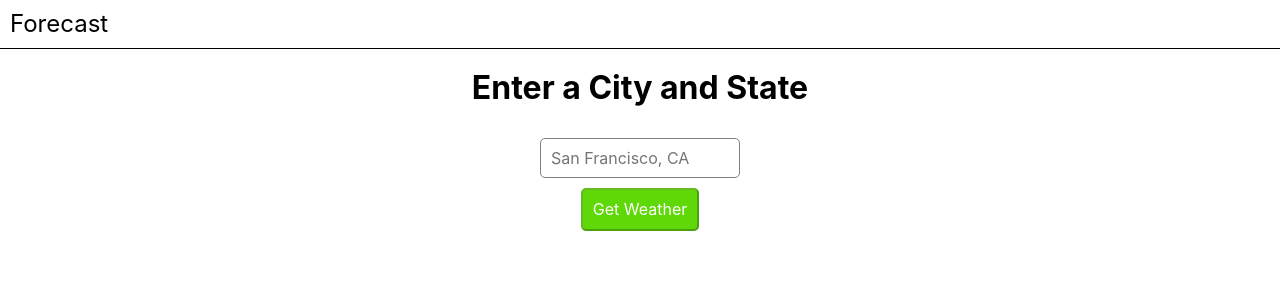
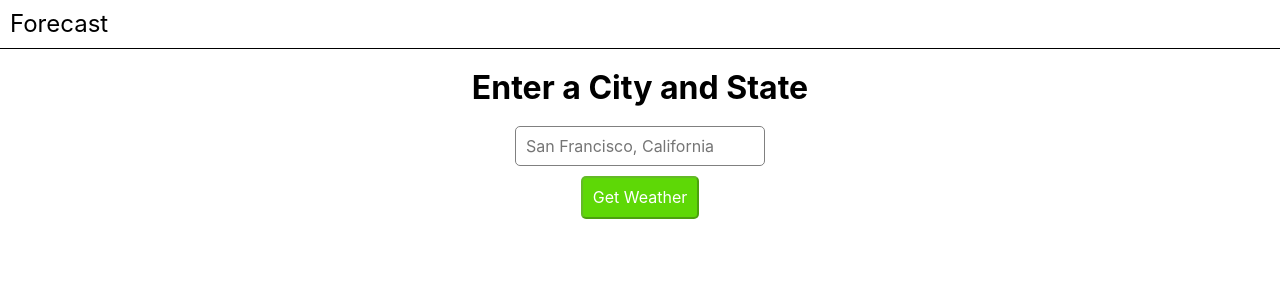
Before and after one commit to bdhsu/forecast, a React (Create React App) app: page / in a window 1280 px wide. Shown: the top 300 px of the page. Built offline with nearby package versions, Linux system fonts and the light colour scheme.

Commit message:
update README

```diff
--- a/src/App.css
+++ b/src/App.css
@@ -13,6 +13,10 @@ body {
   font-size: 1.6rem;
   font-family: -apple-system,BlinkMacSystemFont,Segoe UI,Roboto,Oxygen-Sans,Ubuntu,Cantarell,Helvetica Neue,sans-serif;
 
+}
+
+h1 {
+    margin-bottom: 0.3em;
 }
 
 .App {
@@ -77,7 +81,7 @@ header {
 
 
 .locinput {
-    max-width: 200px;
+    max-width: 250px;
     height: 40px;
     padding: 10px;
     margin: 10px;
@@ -85,6 +89,7 @@ header {
     border: 1px solid gray;
     /* margin: 0 auto; */
     display: flex;
+    /* font-size: 12px; */
 }
 
 .btn {
--- a/src/App.js
+++ b/src/App.js
@@ -33,11 +33,6 @@ class App extends Component {
                         <div className="header-logo">
                             <a href="/" >Forecast</a>
                         </div>
-
-                        {/* <LocationInput
-                            style={{flexDirection: "row"}}
-                            onSubmit={this.handleSubmit}
-                        /> */}
                     </header>
                     <Switch>
                         <Route exact path="/" component={Home} />
--- a/src/LocationInput.js
+++ b/src/LocationInput.js
@@ -35,7 +35,7 @@ class LocationInput extends Component {
             <div className="getweather" style={this.props.style}>
                 <input
                     id="location"
-                    placeholder="San Francisco, CA"
+                    placeholder="San Francisco, California"
                     type="text"
                     className="locinput"
                     autoComplete="off"
```
Also changed, not shown: 1 other file (tests, documents, lock files or other folders).
